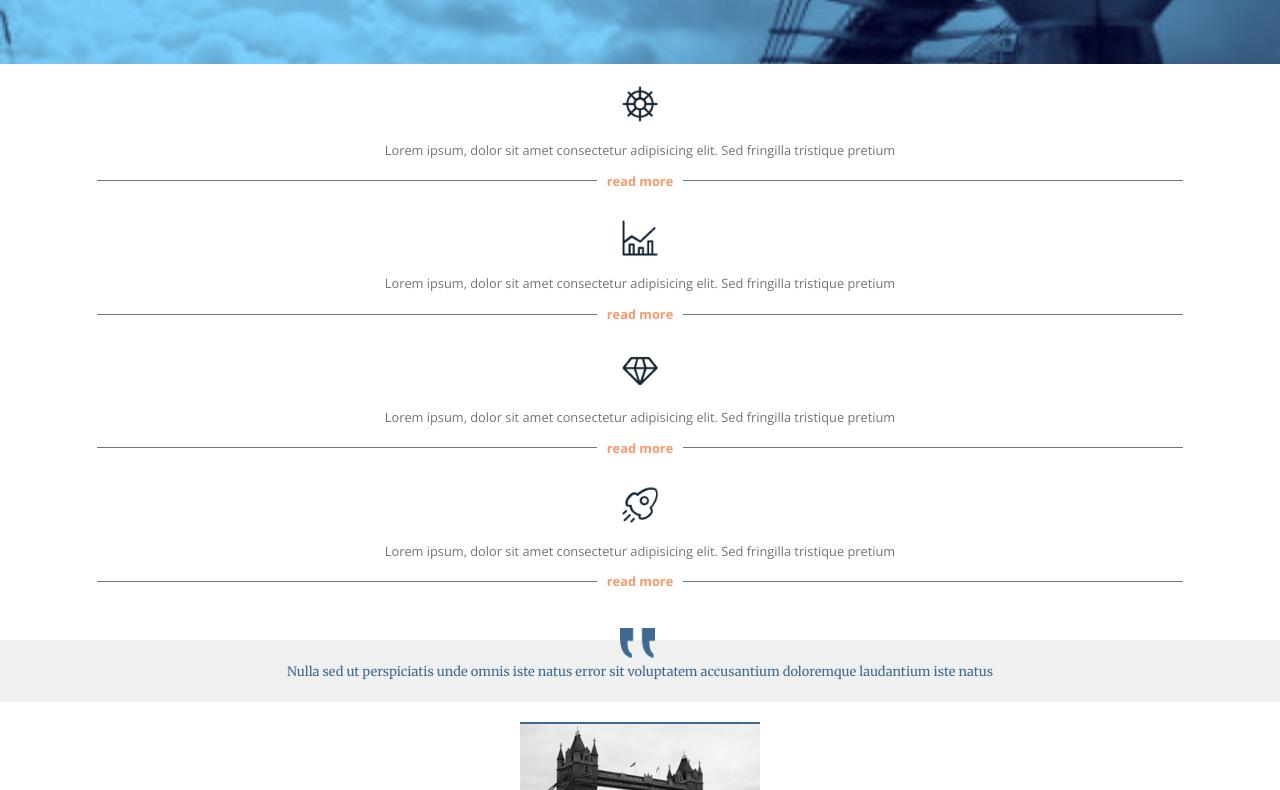
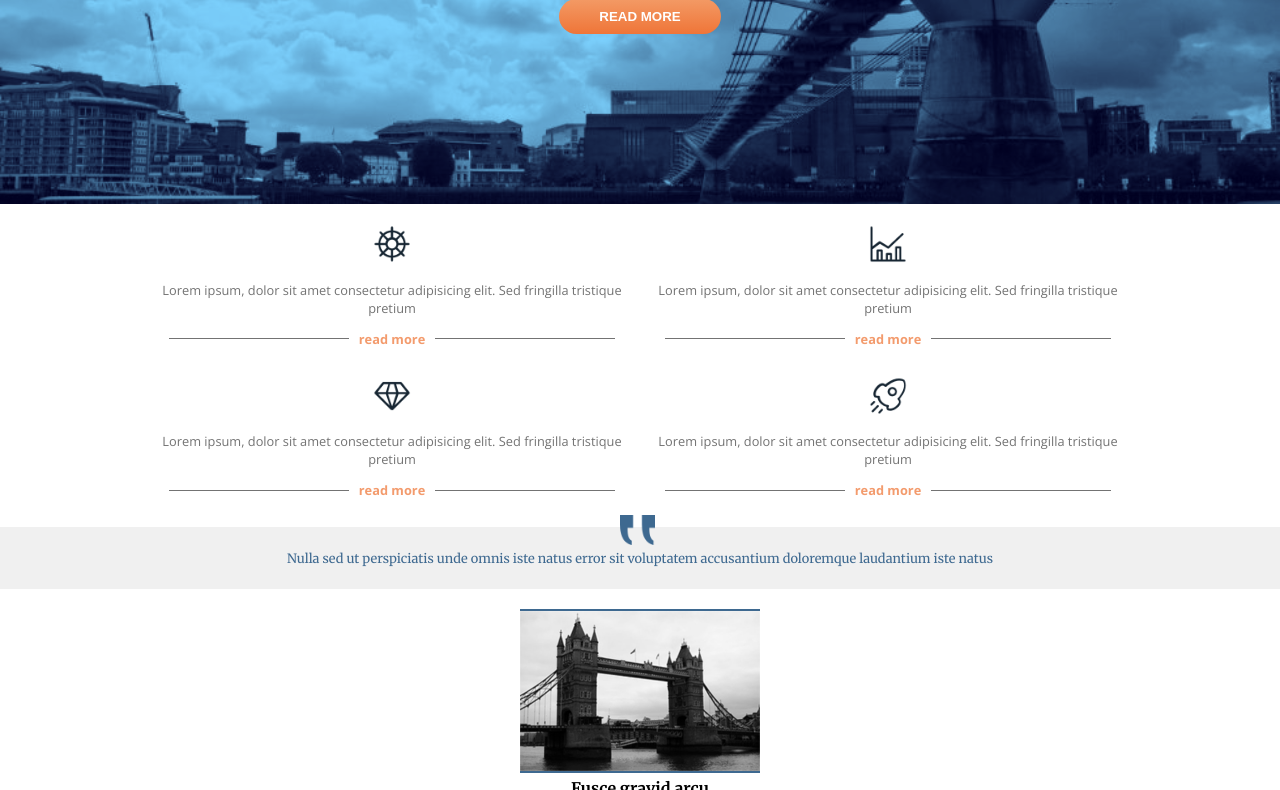
Before and after one commit to endyranaudo/Trial-by-front-end, a website: page public/index.html in a window 1280 px wide. Shown: the part 156-946 px from the top of the page. Drawn offline with nearby package versions, Linux system fonts and the light colour scheme.

Commit message:
working on ipad layout - still need to fix something in mobile

```diff
--- a/public/index.html
+++ b/public/index.html
@@ -27,32 +27,36 @@
 
     <section class="container">
         <div class="cards">
-            <div class="card">
+            <div class="row-one">
+                <div class="col-one">
                     <img class="icons" src="./images/icon-helm.png" alt="icon">
                     <p>Lorem ipsum, dolor sit amet consectetur adipisicing elit. Sed fringilla tristique pretium</p>
                     <div class="hr-sect">
                         <span class="read-more"><strong>read more</strong></span>
                     </div>
                 </div>
-            <div class="card">
+                <div class="col-two">
                     <img class="icons" src="./images/icon-stats.png" alt="icon">
                     <p>Lorem ipsum, dolor sit amet consectetur adipisicing elit. Sed fringilla tristique pretium</p>
                     <div class="hr-sect">
                         <span class="read-more"><strong>read more</strong></span>
                     </div>
                 </div>
-            <div class="card">
+            </div>
+            <div class="row-two">
+                <div class="col-three">
                     <img class="icons" src="./images/icon-diamond.png" alt="icon">
                     <p>Lorem ipsum, dolor sit amet consectetur adipisicing elit. Sed fringilla tristique pretium</p>
                     <div class="hr-sect">
                         <span class="read-more"><strong>read more</strong></span>
                     </div>
                 </div>
-            <div class="card">
+                <div class="col-four">
                     <img class="icons" src="./images/icon-rocket.png" alt="icon">
                     <p>Lorem ipsum, dolor sit amet consectetur adipisicing elit. Sed fringilla tristique pretium</p>
                     <div class="hr-sect">
                         <span class="read-more"><strong>read more</strong></span>
+                    </div>
                 </div>
             </div>
         </div>
@@ -106,16 +110,20 @@
         <div class="row container">
             <div class="col-one">
                 <ul>
+                    <div class="column-one">
                         <li>Curabitur eget</li>
                         <li>Placerat augue</li>
                         <li>Nunc dignissim</li>
                         <li>Porta arcu</li>
                         <li>Sed vestibulum arcu</li>
+                    </div>
+                    <div class="column-two">
                         <li>Tempor incididunt</li>
                         <li>Fermentum</li>
                         <li>Malesuada sed</li>
                         <li>Sagittis pharetra</li>
                         <li>Tortum pretium ut</li>
+                    </div>
                 </ul>
             </div>
 
@@ -129,8 +137,8 @@
 
         <div class="container">
             <div class="subscribe">
+                <div class="signup">
                     <p>Subscribe to our newsletter</p>
-                <div class="signup">
                     <input type="email" placeholder="Email address">
                     <input type="submit" value="SIGN UP">
                 </div>
@@ -142,7 +150,7 @@
 
     <footer>
         <img src="./images/icon-up.png" alt="icon up">
-        <div class="footer-content">
+        <div class="footer-content container">
             <p class="copyrights">Copiright &copy2019 All Right Reserved</p>
             <p class="award">Award winning web design</p>
         </div>
--- a/public/scss/styles.scss
+++ b/public/scss/styles.scss
@@ -1,11 +1,29 @@
 @import 'vars';
+
+// MIXINS MEDIA QUERY
+
+$iPad: 768px;
+
+@mixin iPad {
+    @media (min-width: #{$iPad}) {
+        @content;
+    }
+}
+
+$desktop: 1224px;
+
+@mixin desktop {
+    @media (min-width: #{$desktop}) {
+        @content;
+    }
+}
 
 // GENERAL
 
 body {
     font-family: $body-font;
     margin: 0;
-};
+}
 
 img {
     margin: 0;
@@ -21,9 +39,101 @@ nav {
    background-color: $blue;
 }
 
-.card {
+.container {
+    margin: 0 4rem;
+
+    @include iPad {
+        margin: 0 6rem;
+    }
+}
+
+// #### SMALL ####
+// NAVBAR
+
+.navbar {
+    display: flex;
+    align-items: center;
+    justify-content: flex-end;
+    .logo {
+        height: 20px;
+        margin: 10px;
+        margin-right: auto;
+    }
+
+    .lens {
+        height: 15px;
+        margin: 10px 20px 10px 0;
+    }
+
+    .hamburger {
+        height: 15px;
+        margin: 10px 0;
+    }
+
+    @include iPad {
+        .container {
+            margin: 0 6rem;
+        }
+
+        .lens {
+            visibility: hidden;
+        }
+
+        .hamburger {
+            visibility: hidden;
+        }
+    }
+}
+
+
+// SECTION HEADER
+
+header {
+    background-image: url("../images/small/banner-sm.jpg");
+    background-repeat: no-repeat;
+    background-size: cover;
+    height: 180px;
+    background-color: $blue;
+    background-blend-mode: overlay;
     text-align: center;
-    // border: red solid 1px;
+    margin: 0;
+    color: #fff;
+    h3 {
+        padding-top: 30px;
+    };
+    button {
+        background-image: linear-gradient(#F39a65, #ef7538);
+        color: #fff;
+        margin: 15px;
+        padding: 10px 40px;
+        border-radius: 25px;
+        border: none;
+    }
+
+    @include iPad {
+        background-image: url("../images/medium/banner-md.jpg");
+        background-repeat: no-repeat;
+        background-size: cover;
+        height: 320px;
+        background-size: cover;
+        h3 {
+            padding-top: 60px;
+            font-size: 2rem;
+        };
+        button {
+            background-image: linear-gradient(#F39a65, #ef7538);
+            color: #fff;
+            margin: 15px;
+            padding: 10px 40px;
+            border-radius: 25px;
+            border: none;
+        }
+    }
+}
+// SECTION CARDS
+
+.cards {
+    text-align: center;
     margin: 0 0.5rem;
     font-weight: 300;
     font-size: 0.8rem;
@@ -55,67 +165,32 @@ nav {
     .hr-sect::before {
         margin: 0px 10px 0px 25px;
     }
-}
 
-.cards {
-    margin-bottom: 50px;
-}
-
-.container {
-    margin: 0 4rem;
-}
+    @include iPad {
+        // display: flex;
+        margin: 0 3rem;;
+        .row-one {
+            display: flex;
+            .col-one {
+                flex: 1;
+            }
+            .col-two {
+                flex: 1;
+            }
+        }
+        .row-two {
+            display: flex;
+        }
+        .col-three {
+            flex: 1;
+        }
+        .col-four {
+            flex: 1;
+        }
 
 
-// #### SMALL ####
-// NAVBAR
-
-.navbar {
-    display: flex;
-    align-items: center;
-    justify-content: flex-end;
-    .logo {
-        height: 20px;
-        margin: 10px;
-        margin-right: auto;
-    }
-
-    .lens {
-        height: 15px;
-        margin: 10px 20px 10px 0;
-    }
-
-    .hamburger {
-        height: 15px;
-        margin: 10px 0;
     }
 }
-
-
-// SECTION HEADER
-
-header {
-    background-image: url("../images/small/banner-sm.jpg");
-    background-repeat: no-repeat;
-    background-size: cover;
-    height: 180px;
-    background-color: $blue;
-    background-blend-mode: overlay;
-    text-align: center;
-    margin: 0;
-    color: #fff;
-    h3 {
-        padding-top: 30px;
-    };
-    button {
-        background-image: linear-gradient(#F39a65, #ef7538);
-        color: #fff;
-        margin: 15px;
-        padding: 10px 40px;
-        border-radius: 25px;
-        border: none;
-    }
-}
-
 
 // SECTION QUOTE
 
@@ -136,6 +211,9 @@ header {
         left: 50%;
         margin-left: -20px;
     }
+    @include iPad {
+
+    }
 }
 
 
@@ -143,7 +221,6 @@ header {
 
 .city {
     text-align: center;
-
     .city-card{
     margin-bottom: 10px;
     };
@@ -202,10 +279,6 @@ header {
 
 // SECTION BOTTOM MENU
 
-// .container-menu {
-//     margin: 0 2.5rem;
-// }
-
 .menu-bottom {
     background-color: $blue;
     color: #fff;
@@ -230,17 +303,27 @@ header {
             margin-bottom: 10px;
         }
 
+        @include iPad {
+            flex: 5;
+        }
+
     };
     .col-two {
         flex: 1;
         flex-direction: column;
         display: block;
         padding: 20px 0 0 0;
+        text-align: right;
 
         img {
             height: 35px;
-            margin-bottom: 10px;
-            position: right;
+            margin-left: 10px;
+        }
+        @include iPad {
+            flex: 5;
+            img {
+                display: inline-flex;
+            }
         }
     };
     .subscribe {
@@ -252,6 +335,7 @@ header {
         }
         .signup {
             padding-bottom: 50px;
+            text-align: left;
         }
         input[type="email"] {
             width: 187px;
@@ -282,6 +366,8 @@ header {
     }
 }
 
+
+// SECTION FOOTER
 footer {
     background-color: $blue-dark;
     text-align: center;
@@ -307,9 +393,18 @@ footer {
         margin-top: 10px;
         text-decoration-line: underline;
     }
+
+    @include iPad {
+        .footer-content{
+        padding: 0;
+        display: flex;
+        align-items: center;
+        justify-content: flex-end;
+        }
+
+        .copyrights {
+            margin-right: auto;
+        }
+
+    }
 }
-
-
-// .main-container {
-
-// }
```
Also changed, not shown: public/scss/styles.css, 2 other files. Lines whose indentation alone changed are shown as unchanged.
